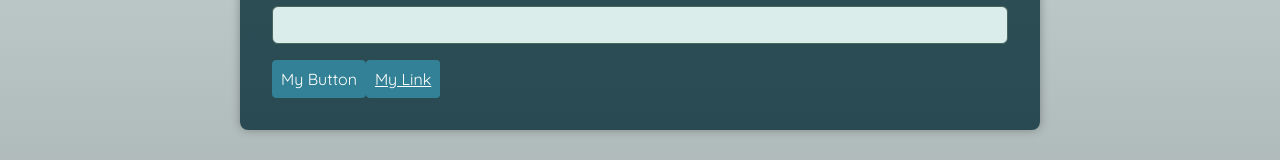
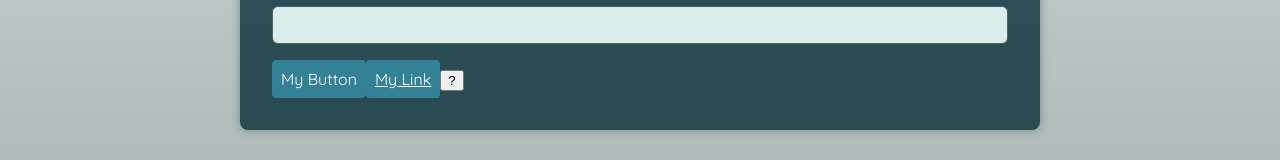
Before and after one commit to dmehra2102/react-zone, a React (Vite) app in the folder advance-components/: page / in a window 1280 px wide. Shown: the part 250-410 px from the top of the page. Built offline with nearby package versions, Linux system fonts and the light colour scheme; a web font is replaced by a local one.

Commit message:
feat : added container polymorphic component

```diff
--- a/advance-components/src/App.tsx
+++ b/advance-components/src/App.tsx
@@ -1,4 +1,5 @@
 import Button from "./components/Button";
+import Container from "./components/Container";
 import Input from "./components/Input";
 
 function App() {
@@ -12,6 +13,8 @@
       <Button href="http://youtube.com" target="_blank">
         My Link
       </Button>
+
+      <Container as={"button"}>?</Container>
     </main>
   );
 }
--- /dev/null
+++ b/advance-components/src/components/Container.tsx
@@ -0,0 +1,19 @@
+import {
+  ReactNode,
+  type ComponentPropsWithoutRef,
+  type ElementType,
+} from "react";
+
+type ContainerProps<T extends ElementType> = {
+  as?: T;
+  children: ReactNode;
+} & ComponentPropsWithoutRef<T>;
+
+export default function Container<C extends ElementType>({
+  as,
+  children,
+  ...props
+}: ContainerProps<C>) {
+  const Component = as || "div";
+  return <Component {...props}>{children}</Component>;
+}
```
